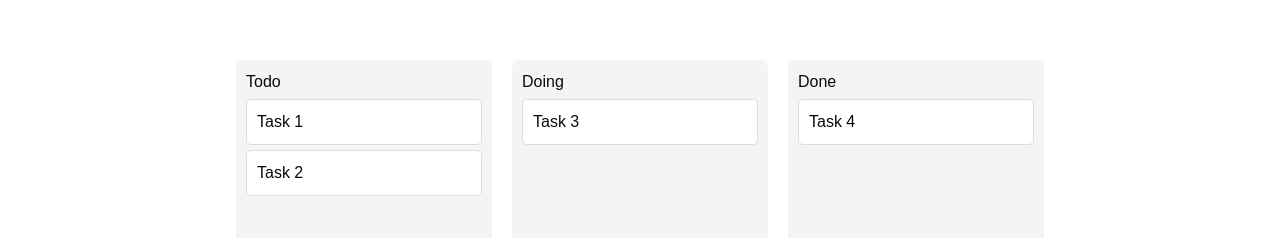
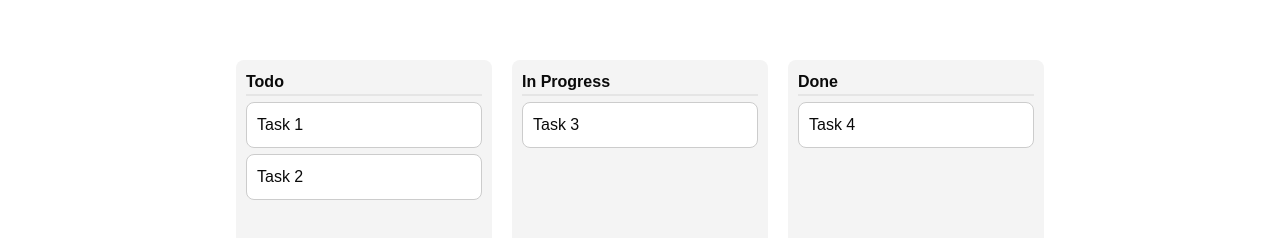
Before and after one commit to PrithiviPM2580/frontend-labs, a React (Vite) app in the folder dnd-react/: page /level4 in a window 1280 px wide. Shown: the part 244-482 px from the top of the page. Built offline with nearby package versions, Linux system fonts and the light colour scheme.

Commit message:
feat: implement Kanban component with drag-and-drop functionality in Level4 page; update Column and SortableItem components

```diff
--- a/dnd-react/src/pages/Level4.tsx
+++ b/dnd-react/src/pages/Level4.tsx
@@ -1,3 +1,10 @@
+import { closestCenter, DndContext, type DragEndEvent } from "@dnd-kit/core";
+import {
+  SortableContext,
+  useSortable,
+  verticalListSortingStrategy,
+} from "@dnd-kit/sortable";
+import { CSS } from "@dnd-kit/utilities";
 import { useState } from "react";
 
 const Level4 = () => {
@@ -14,39 +21,84 @@ function Kanban() {
     inProgress: ["Task 3"],
     done: ["Task 4"],
   });
+
+  function handleDragEnd(event: DragEndEvent) {
+    const { active, over } = event;
+
+    if (!over) return;
+
+    if (active.id === over.id) return;
+
+    setColumns((prev) => {
+      const newColumns = { ...prev };
+
+      let sourceCol = null;
+
+      for (const key in prev) {
+        if (prev[key].includes(active.id)) {
+          sourceCol = key;
+        }
+      }
+
+      if (!sourceCol) return prev;
+
+      const items = [...newColumns[sourceCol]];
+
+      const oldIndex = items.indexOf(active.id);
+      const newIndex = items.indexOf(over.id);
+
+      if (oldIndex === -1 || newIndex === -1) return prev;
+
+      items.splice(oldIndex, 1);
+      items.splice(newIndex, 0, active.id);
+
+      newColumns[sourceCol] = items;
+
+      return newColumns;
+    });
+  }
   return (
+    <DndContext collisionDetection={closestCenter} onDragEnd={handleDragEnd}>
       <div style={{ display: "flex", gap: "20px" }}>
-      {/* TODO */}
         <Column title="Todo" items={columns.todo} />
-
-      {/* DOING */}
-      <Column title="Doing" items={columns.inProgress} />
-
-      {/* DONE */}
+        <Column title="In Progress" items={columns.inProgress} />
         <Column title="Done" items={columns.done} />
       </div>
+    </DndContext>
   );
 }
 
 function Column({ title, items }: { title: string; items: string[] }) {
   return (
     <div className="w-64 h-80 bg-[#f4f4f4] p-2.5 rounded-md">
-      <h3>{title}</h3>
+      <h3 className="border-b-2 font-bold">{title}</h3>
+      <SortableContext items={items} strategy={verticalListSortingStrategy}>
+        {items.map((item) => (
+          <SortableItem key={item} id={item} />
+        ))}
+      </SortableContext>
+    </div>
+  );
+}
 
-      {items.map((item) => (
+function SortableItem({ id }: { id: string }) {
+  const { attributes, listeners, setNodeRef, transform, transition } =
+    useSortable({ id });
+
+  const style = {
+    transform: CSS.Transform.toString(transform),
+    transition,
+  };
+
+  return (
     <div
-          key={item}
-          style={{
-            padding: "10px",
-            margin: "5px 0",
-            background: "white",
-            border: "1px solid #ddd",
-            borderRadius: "5px",
-          }}
+      ref={setNodeRef}
+      {...attributes}
+      {...listeners}
+      style={style}
+      className="p-2.5 my-1.5 bg-white border border-[#ccc] rounded-md cursor-grab active:cursor-grabbing"
     >
-          {item}
-        </div>
-      ))}
+      {id}
     </div>
   );
 }
```
Lines whose indentation alone changed are shown as unchanged.
